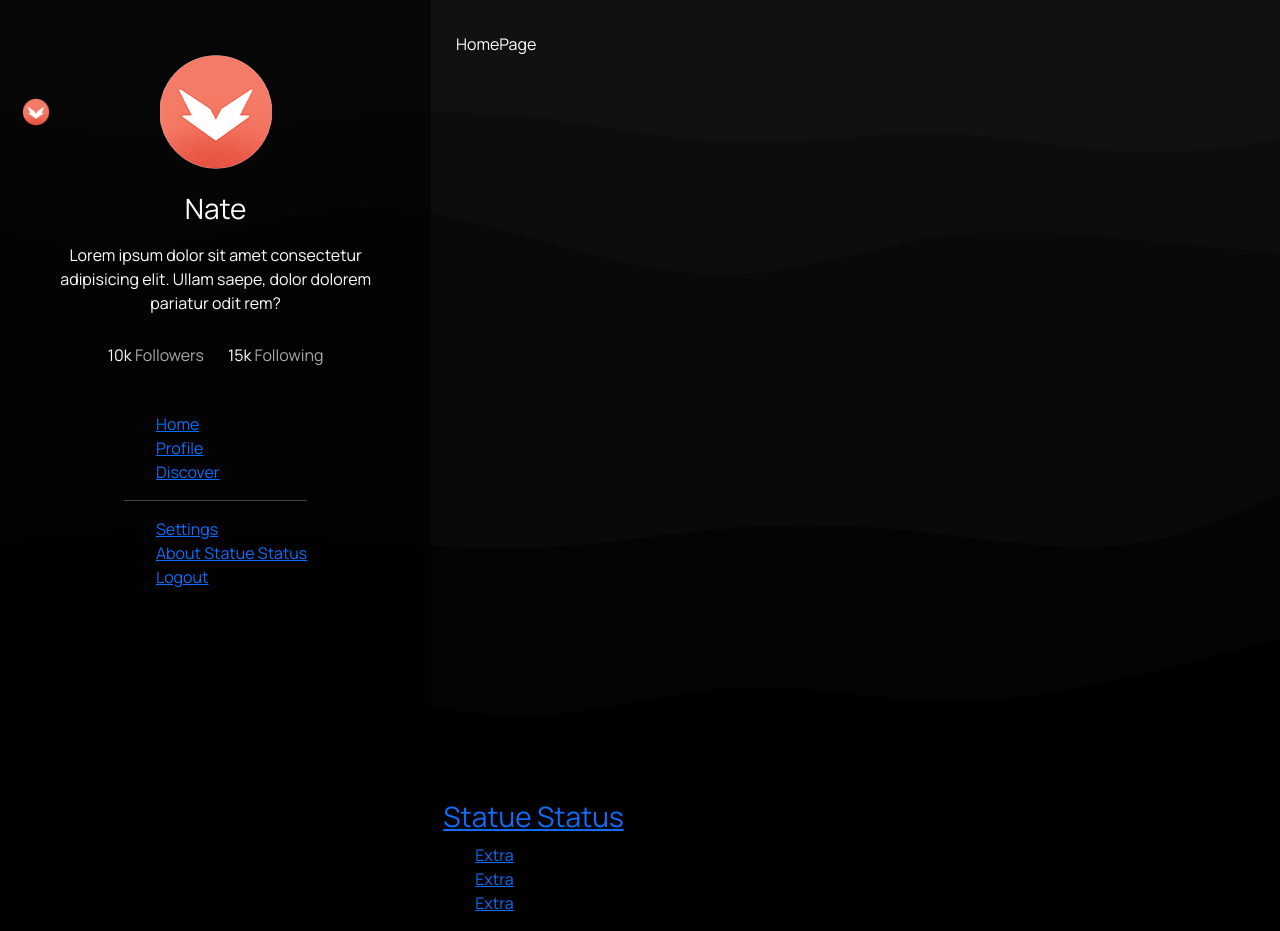
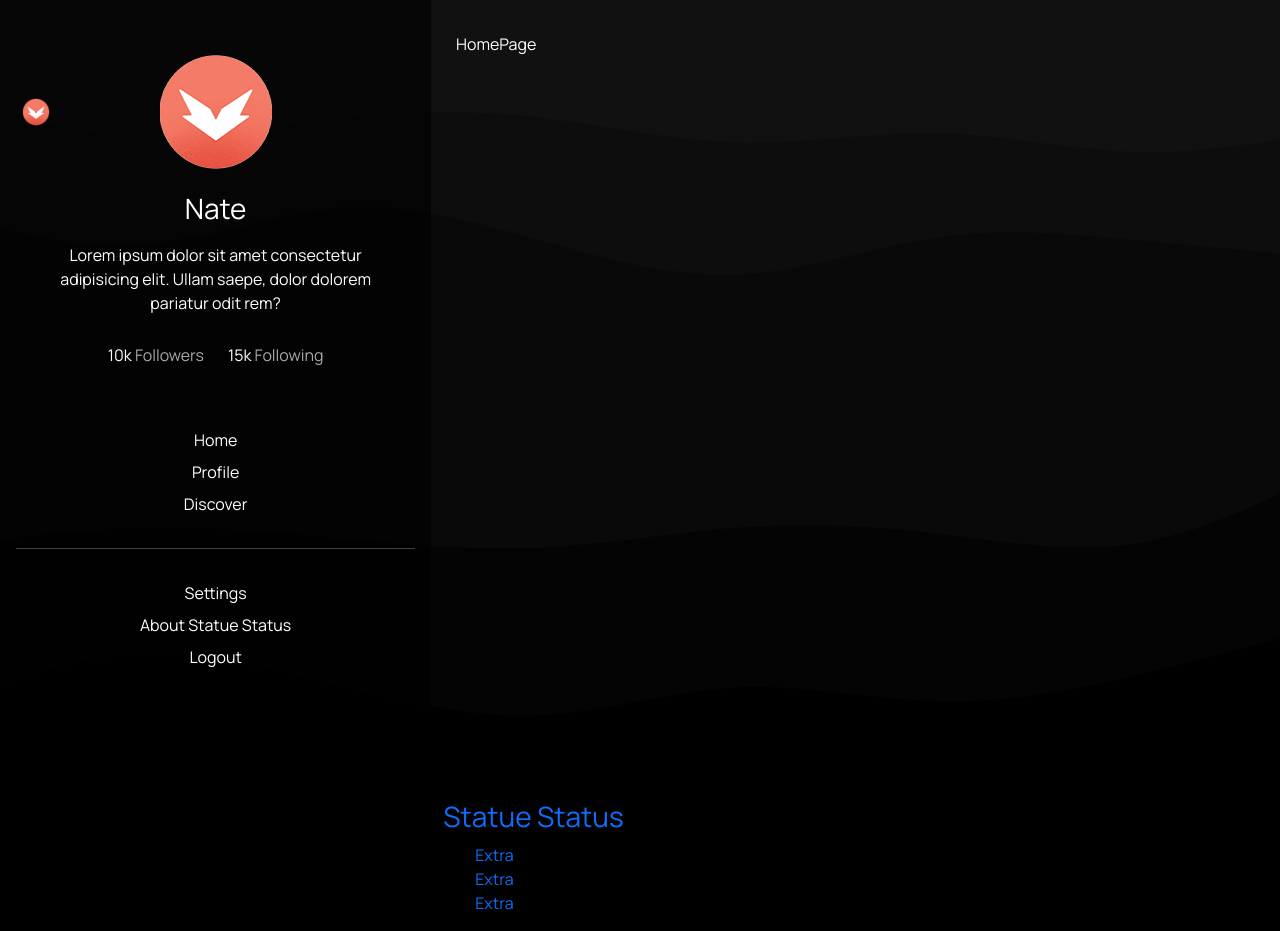
Before and after one commit to TDG-Org/Statue-Status, a React (Create React App) app in the folder client/: page / in a window 1280 px wide. Built offline with nearby package versions, Linux system fonts and the light colour scheme.

Commit message:
fix nav links

```diff
--- a/client/src/components/Nav.jsx
+++ b/client/src/components/Nav.jsx
@@ -5,33 +5,37 @@ import "../sass/components/Nav.scss";
 
 const Nav = () => {
   return (
-    <nav>
+    <nav className="nav-comp">
 
       {/* Personal Section */}
       <ul className="nav-sect">
         <li>
-          <a href="#">Home</a>
+          <a href="#" className="ss-nav-link">Home</a>
         </li>
         <li>
-          <a href="#">Profile</a>
+          <a href="#" className="ss-nav-link">Profile</a>
         </li>
         <li>
-          <a href="#">Discover</a>
+          <a href="#"
+          className="ss-nav-link">Discover</a>
         </li>
       </ul>
 
       <hr className="nav-divider" />
 
       {/* General Section  */}
-      <ul className="nav-sect">
+      <ul className="ss-nav-sect">
         <li>
-          <a href="#">Settings</a>
+          <a href="#"
+          className="ss-nav-link">Settings</a>
         </li>
         <li>
-          <a href="#">About Statue Status</a>
+          <a href="#"
+          className="ss-nav-link">About Statue Status</a>
         </li>
         <li>
-          <a href="#">Logout</a>
+          <a href="#"
+          className="ss-nav-link">Logout</a>
         </li>
       </ul>
 
--- a/client/src/sass/components/Nav.scss
+++ b/client/src/sass/components/Nav.scss
@@ -0,0 +1,27 @@
+// Nav Section For Aside
+
+// SCSS Variables
+@import "../variables.scss";
+
+nav {
+  width: 100%;
+
+  ul {
+    text-align: center;
+    margin: 0;
+    padding: .5rem;
+
+    li {
+      margin: .5rem 0;
+
+      a {
+        color: $light-clr;
+
+        &:hover {
+          cursor: pointer;
+          color: $prime-clr;
+        }
+      }
+    }
+  }
+}
--- a/client/src/sass/main.scss
+++ b/client/src/sass/main.scss
@@ -43,7 +43,7 @@ li {
 }
 
 a {
-  text-decoration: none;
+  text-decoration: none !important;
 }
 
 h1, h2, h3, h4, h5, h6 {
```
